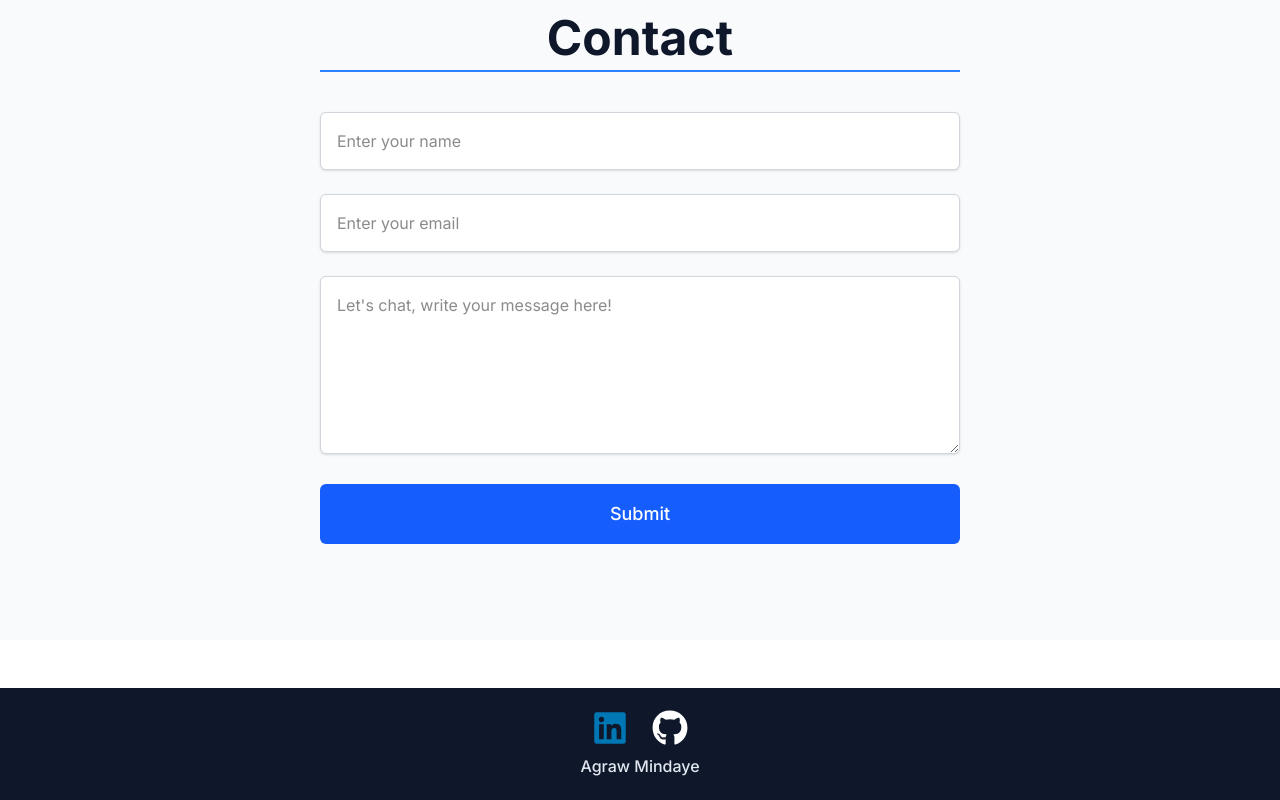
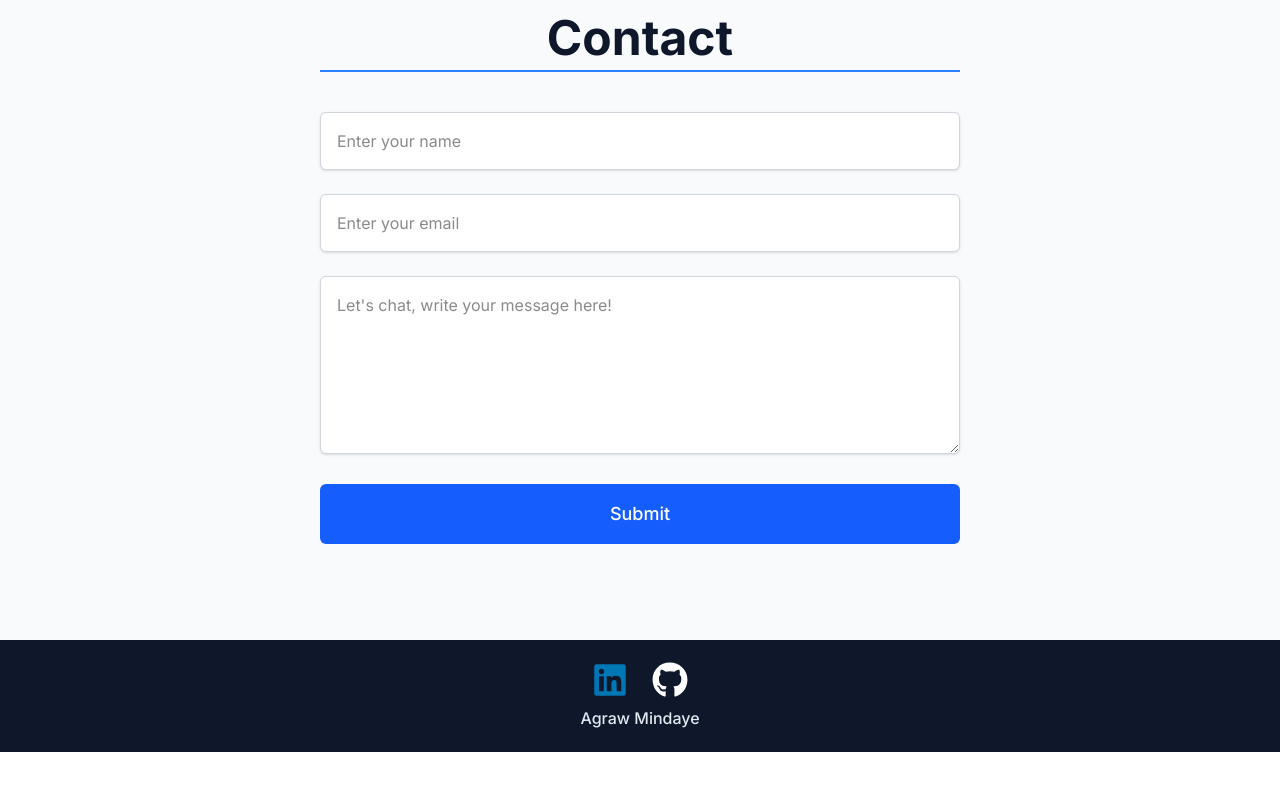
Before and after one commit to Agraw-Mindaye/Portfolio-Website, a Next.js app: page / in a window 1280 px wide. Shown: the part 2999-3799 px from the top of the page. After the commit the page ends 3751 px from the top, so only its background shows below. Built offline with nearby package versions, Linux system fonts and the light colour scheme.

Commit message:
fix(footer): remove top margin to fix unwanted gap

```diff
--- a/components/Footer.tsx
+++ b/components/Footer.tsx
@@ -3,7 +3,7 @@ import { FaGithub, FaLinkedin } from "react-icons/fa";
 
 export default function Footer() {
   return (
-    <footer className="flex flex-col items-center justify-center mt-12 p-6 bg-slate-900 text-slate-200 h-28 w-full">
+    <footer className="flex flex-col items-center justify-center p-6 bg-slate-900 text-slate-200 h-28 w-full">
       {/* Social Icons */}
       <div className="flex gap-6 mb-2">
         <a
```
